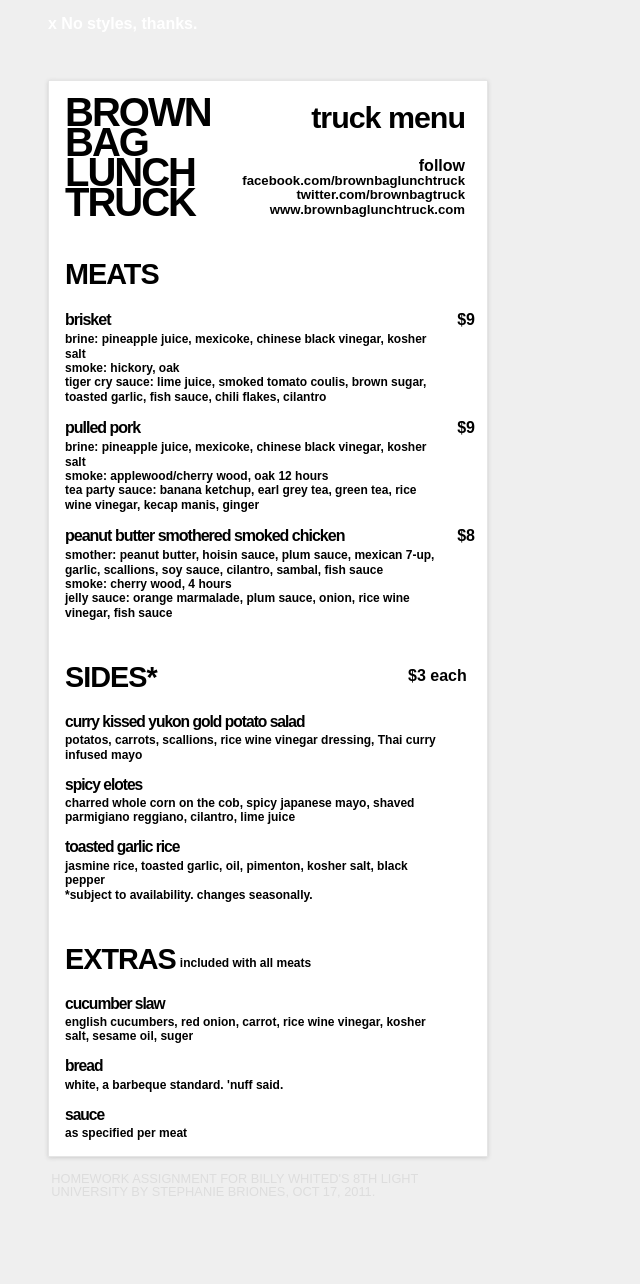
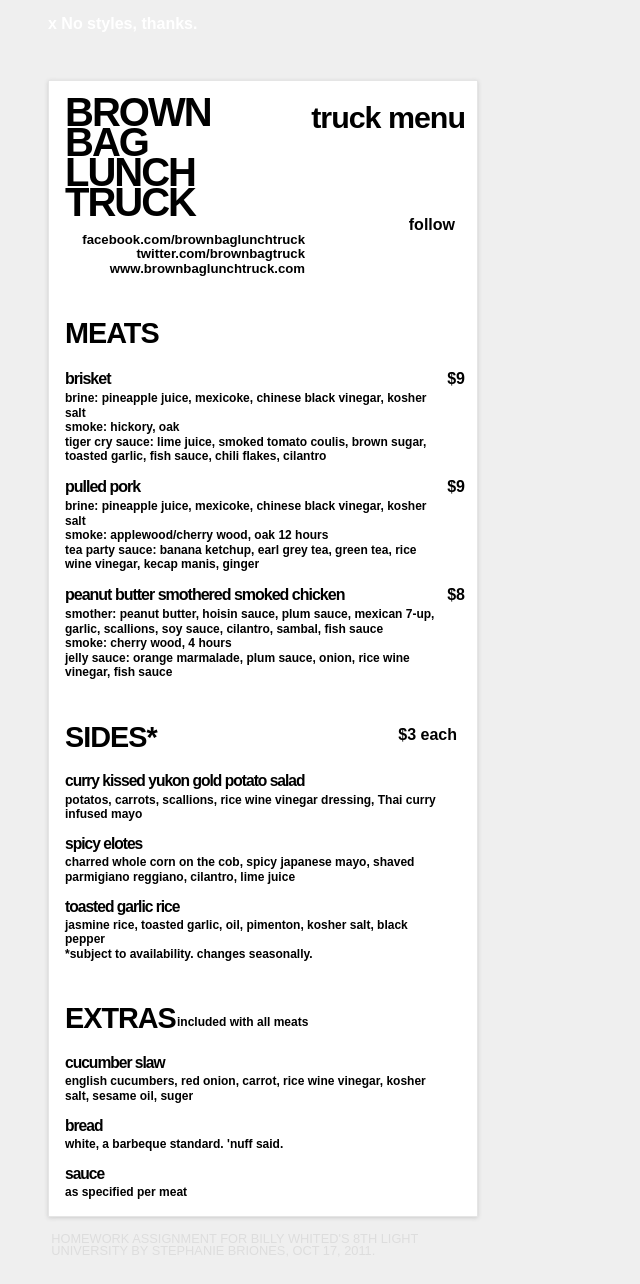
Before and after one commit to smbriones/smbriones.github.com, a Jekyll site: the page testing/expressive/brownbag.html, which Jekyll copies as it is, in a window 1280 px wide. Shown: the whole page, without its empty margins (0-640 px from the left). Built offline with Jekyll 4.4.1, drawn with Linux system fonts in a browser that asks for light colours; nearby versions of some CDN libraries; some web fonts are replaced; library files that are not in the unit come from our copies; before the commit the page ends 1225 px from its top, so only the background shows below that.

Commit message:
edited menu

```diff
--- a/testing/expressive/stylesheets/expressive.css
+++ b/testing/expressive/stylesheets/expressive.css
@@ -10,7 +10,7 @@ div.menu {
   box-shadow: 0px 1px 4px #CCC; /* Opera 10.5, IE9, FF4+, Chrome 10+ */
   margin: 3em 3em 1em 3em;
   padding: 1em 0.75em 1em 1em;
-  width: 410px;
+  width: 400px;
 }
 
 ul {
```
